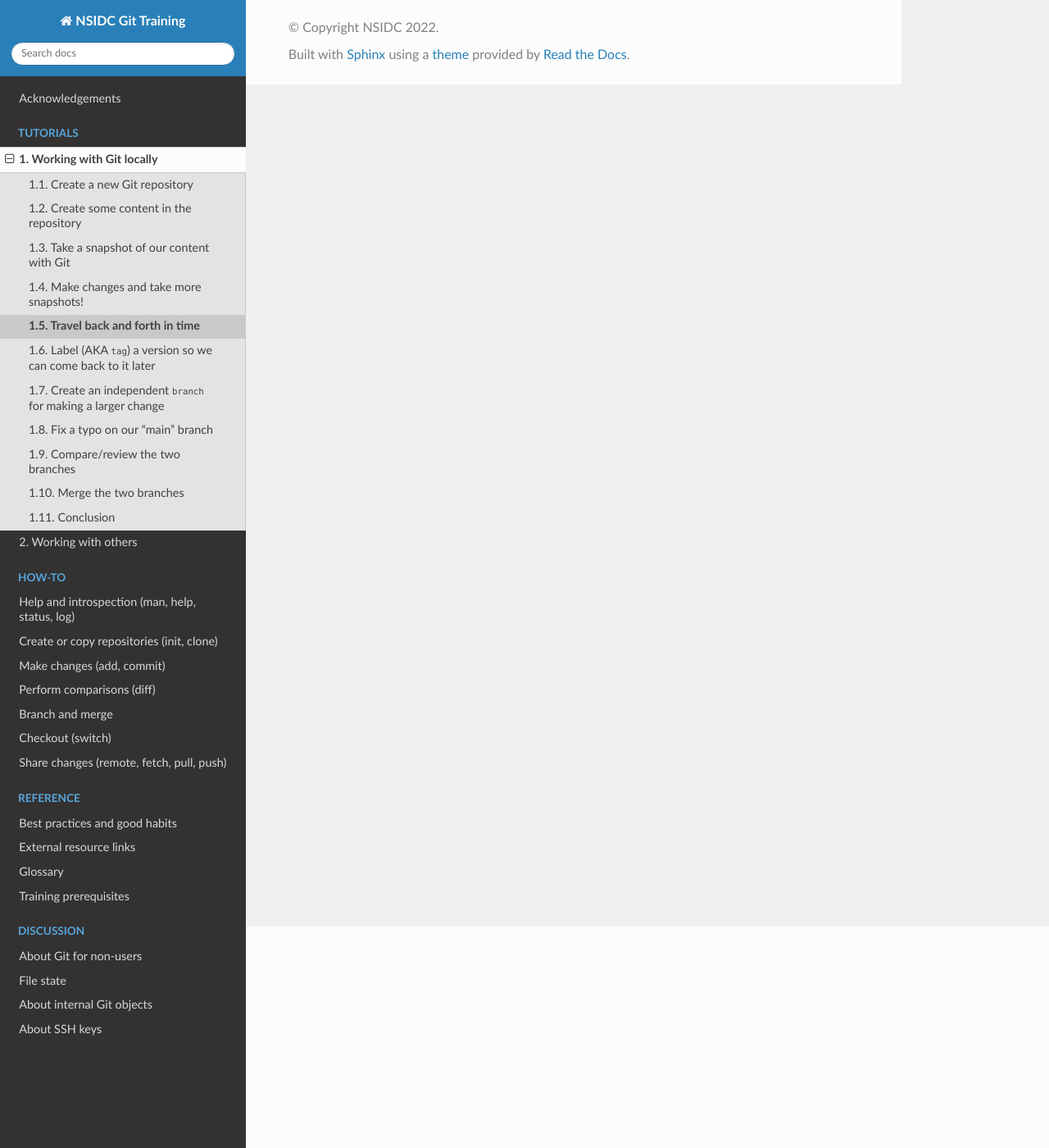
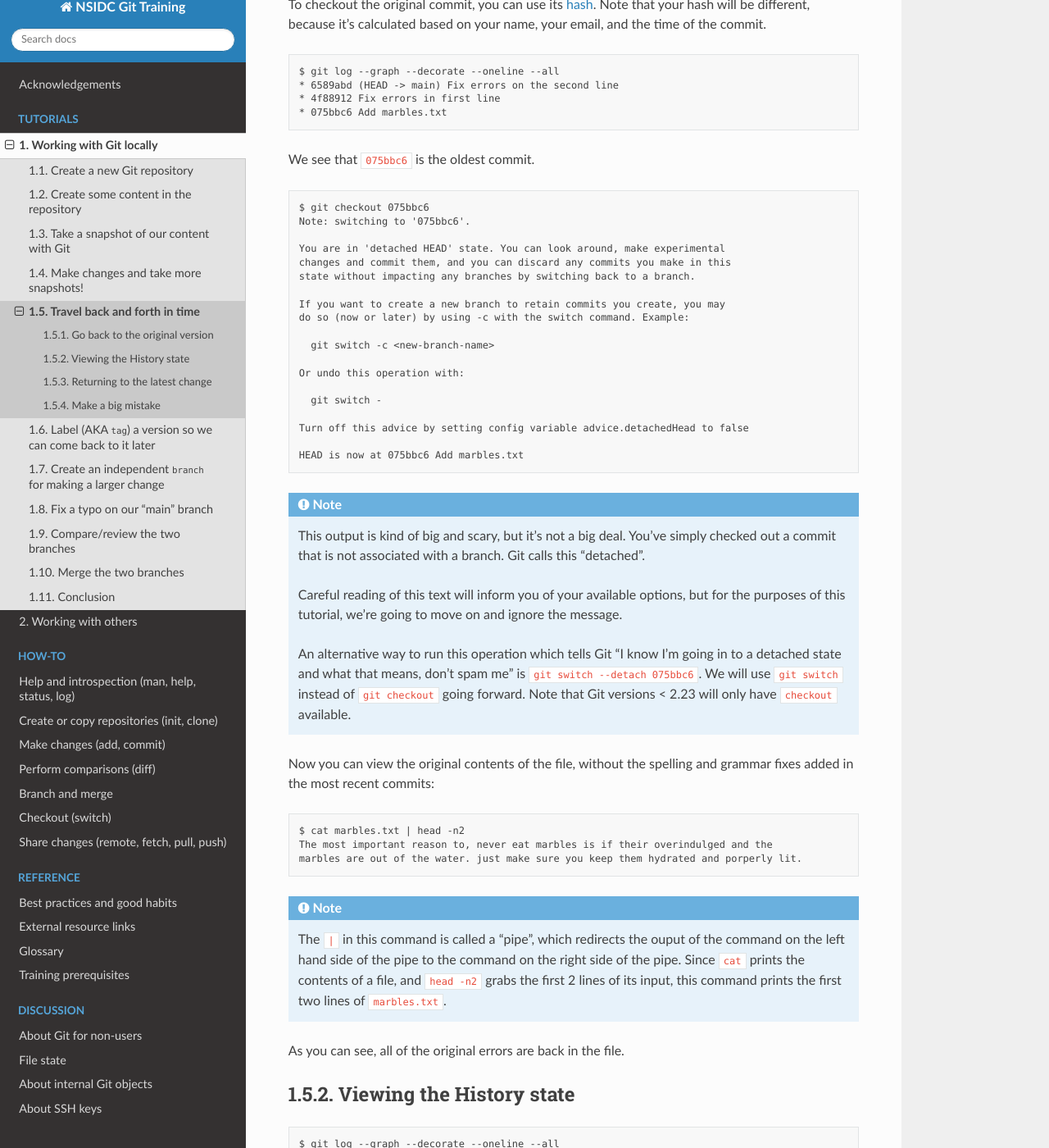
Before and after one commit to nsidc/git-training, a Sphinx documentation site: the page built from doc/tutorial/working-locally/05-time-travel.md, in a window 1280 px wide and 1400 px high, scrolled down 270 px. Shown: the whole window at 82% size. Built offline with Sphinx 7.4.7 and the Read the Docs theme 2.0.0, drawn with Linux system fonts in a browser that asks for light colours; some of the changed text lies outside the part shown.

Commit message:
Add time travel step to tutorial

````diff
--- a/doc/tutorial/working-locally/05-time-travel.md
+++ b/doc/tutorial/working-locally/05-time-travel.md
@@ -1,3 +1,157 @@
 # Travel back and forth in time
 
-TODO
+Now that you have three snapshots, you can view any of those states easily.
+
+
+## Go back to the original version
+
+To checkout the original commit, you can use its {term}`hash<Hash>`. Note that your hash
+will be different, because it's calculated based on your name, your email, and the time
+of the commit.
+
+```
+$ git log --graph --decorate --oneline --all
+* 6589abd (HEAD -> main) Fix errors on the second line
+* 4f88912 Fix errors in first line
+* 075bbc6 Add marbles.txt
+```
+
+We see that `075bbc6` is the oldest commit.
+
+```
+$ git checkout 075bbc6
+Note: switching to '075bbc6'.
+
+You are in 'detached HEAD' state. You can look around, make experimental
+changes and commit them, and you can discard any commits you make in this
+state without impacting any branches by switching back to a branch.
+
+If you want to create a new branch to retain commits you create, you may
+do so (now or later) by using -c with the switch command. Example:
+
+  git switch -c <new-branch-name>
+
+Or undo this operation with:
+
+  git switch -
+
+Turn off this advice by setting config variable advice.detachedHead to false
+
+HEAD is now at 075bbc6 Add marbles.txt
+```
+
+```{note}
+
+This output is kind of big and scary, but it's not a big deal. You've simply checked out
+a commit that is not associated with a branch. Git calls this "detached".
+
+Careful reading of this text will inform you of your available options, but for the
+purposes of this tutorial, we're going to move on and ignore the message.
+
+An alternative way to run this operation which tells Git "I know I'm going in to a
+detached state and what that means, don't spam me" is `git switch --detach 075bbc6`. We
+will use `git switch` instead of `git checkout` going forward. Note that Git versions <
+2.23 will only have `checkout` available.
+```
+
+Now you can view the original contents of the file, without the spelling and grammar
+fixes added in the most recent commits:
+
+```
+$ cat marbles.txt | head -n2
+The most important reason to, never eat marbles is if their overindulged and the
+marbles are out of the water. just make sure you keep them hydrated and porperly lit.
+```
+
+```{note}
+
+The `|` in this command is called a "pipe", which redirects the ouput of the command on
+the left hand side of the pipe to the command on the right side of the pipe. Since `cat`
+prints the contents of a file, and `head -n2` grabs the first 2 lines of its input, this
+command prints the first two lines of `marbles.txt`.
+```
+
+As you can see, all of the original errors are back in the file.
+
+
+## Viewing the History state
+
+```
+$ git log --graph --decorate --oneline --all
+* 6589abd (main) Fix errors on the second line
+* 4f88912 Fix errors in first line
+* 075bbc6 (HEAD) Add marbles.txt
+```
+
+Notice the difference between the last time you ran `git log`. The commits are the same,
+but the {term}`refs<Ref>` in parentheses (think of them as "labels") are different.
+
+`HEAD` is what you have {term}`checked out<Checkout>`. This label is now on the oldest
+commit. `main` is currently the only branch in this repository (it was created by
+default when you ran `git init`), and it is still attached to the newest commit. It
+didn't move when you ran `git checkout`.
+
+
+## Returning to the latest change
+
+Since the `main` label hasn't moved, you can use it to switch back to where you were:
+
+```
+$ git switch main
+Previous HEAD position was 075bbc6 Add marbles.txt
+Switched to branch 'main'
+```
+
+Now you can view the first two lines of your file again to see that the fixes are back!
+
+```
+$ cat marbles.txt | head -n2
+The most important reason to never eat marbles is if they're overindulged and the
+marbles are out of the water. Just make sure you keep them hydrated and properly lit.
+```
+
+And `git log` shows that the `HEAD` label has once again moved to reflect your current
+position in the history.
+
+
+## Make a big mistake
+
+At this point, your status should look like:
+
+```
+$ git status
+On branch main
+nothing to commit, working tree clean
+```
+
+Everything is up to date, and your working tree doesn't contain any changes. What if you
+accidentally delete the only file in your repository?
+
+```
+$ rm marbles.txt
+
+$ git status
+On branch main
+Changes not staged for commit:
+  (use "git add/rm <file>..." to update what will be committed)
+  (use "git restore <file>..." to discard changes in working directory)
+        deleted:    marbles.txt
+
+        no changes added to commit (use "git add" and/or "git commit -a")
+
+```
+
+`git status` is showing us what we did: We deleted `marbles.txt` with the `rm` (remove)
+command. Getting it back is easy, since we have committed three versions of it.
+
+```
+$ git restore marbles.txt
+```
+
+That's it, the file is back! Check out `git status` or `cat` the file if you like.
+
+```{note}
+
+If you have an older version of `git`, <2.23, use `git checkout` instead of `git
+restore`.
+```
````
Also changed, not shown: doc/tutorial/working-locally/03-first-commit.md (+1 -1 lines), doc/tutorial/working-locally/04-more-commits.md (+1 -1 lines).
